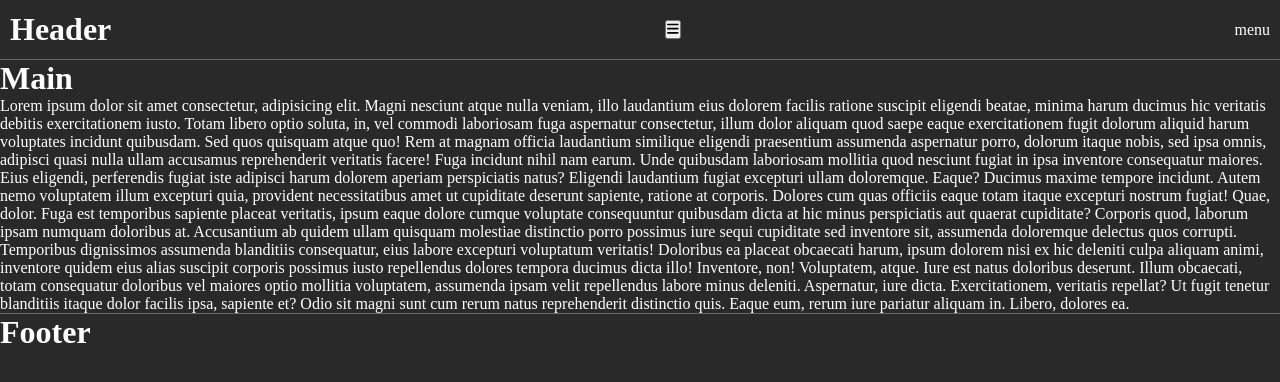
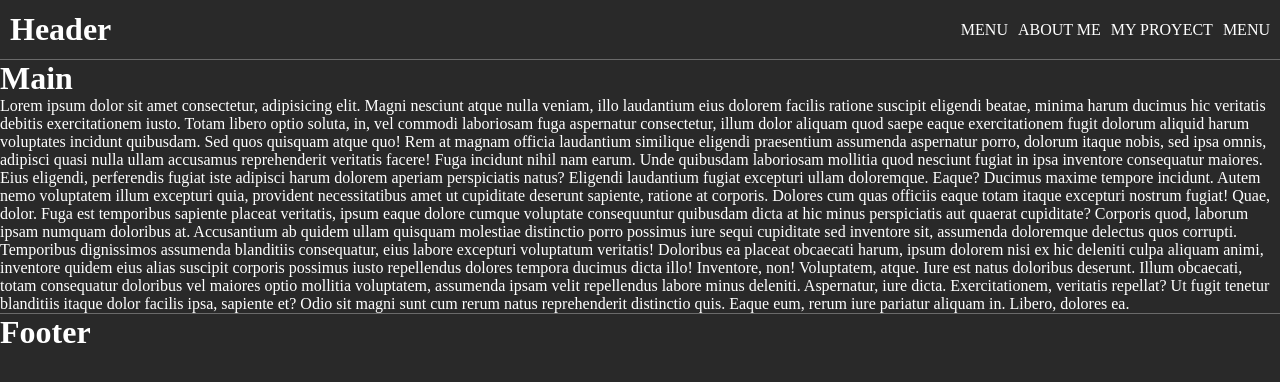
Before and after one commit to DanieleAntonaci/portfolio-personale, a Vue app: page / in a window 1280 px wide. Shown: the top 382 px of the page. Built offline with nearby package versions, Linux system fonts and the light colour scheme.

Commit message:
props menu header

```diff
--- a/index.html
+++ b/index.html
@@ -1,10 +1,10 @@
 <!DOCTYPE html>
-<html lang="en">
+<html lang="it">
   <head>
     <meta charset="UTF-8" />
     <link rel="icon" type="image/svg+xml" href="/vite.svg" />
     <meta name="viewport" content="width=device-width, initial-scale=1.0" />
-    <title>Vite + Vue</title>
+    <title>Daniele Antonaci-porfolio</title>
   </head>
   <body>
     <div id="app"></div>
--- a/src/components/HamburgerMenu.vue
+++ b/src/components/HamburgerMenu.vue
@@ -1,5 +1,8 @@
 <script>
 export default {
+    props: {
+        menuArray: Array,
+    },
     data() {
         return {
             menuShow: false,
@@ -10,15 +13,18 @@ export default {
 </script>
 
 <template>
-    <button @click="menuShow = !menuShow">
-        <font-awesome-icon  icon="fa-solid fa-bars" />
+    <div class="bars">
 
-    </button>
-    <ul v-if="menuShow" class="sideMenu">
-        <li>
-            menu
-        </li>
-    </ul>
+        <button @click="menuShow = !menuShow">
+            <font-awesome-icon  icon="fa-solid fa-bars" />
+
+        </button>
+        <ul v-show="menuShow" class="sideMenu">
+            <li v-for="(menuElem, indexMenu) in menuArray" :key="indexMenu">
+                <a :href="menuElem.link">{{ menuElem.title }}</a>
+            </li>
+        </ul>
+    </div>
 </template>
 
 <style scoped lang="scss">
@@ -34,4 +40,12 @@ export default {
     height: calc(100vh - 60px);
     width: 90%;
 }
+
+@media (min-width: 700px) {
+    .bars {
+        display: none;
+    }
+
+
+}
 </style>
--- a/src/components/Header.vue
+++ b/src/components/Header.vue
@@ -2,7 +2,34 @@
 import HamburgerMenu from './HamburgerMenu.vue';
 
 export default {
-    components: { HamburgerMenu }
+    components: { HamburgerMenu },
+
+    data() {
+        return {
+            headerMenu: [
+                {
+                    title: 'MENU',
+                    link: '#'
+
+                },
+                {
+                    title: 'ABOUT ME',
+                    link: '#'
+
+                },
+                {
+                    title: 'MY PROYECT',
+                    link: '#'
+
+                },
+                {
+                    title: 'MENU',
+                    link: '#'
+
+                },
+            ]
+        }
+    },
 }
 </script>
 
@@ -11,10 +38,10 @@ export default {
         <h1>
             Header
         </h1>
-        <HamburgerMenu class="bars"/>
-        <ul>
-            <li>
-                menu
+        <HamburgerMenu class="bars" :menuArray='headerMenu'/>
+        <ul class="extendedMenu">
+            <li v-for="(menuElem, indexMenu) in headerMenu" :key="indexMenu">
+                <a :href="menuElem.link">{{ menuElem.title }}</a>
             </li>
         </ul>
     </div>
@@ -38,18 +65,18 @@ export default {
     justify-content: space-between;
     align-items: center;
 
-    ul {
+    .extendedMenu {
         display: none;
     }
 
     @media (min-width: 700px) {
-        .bars {
-            display: none;
-        }
 
-        ul {
-            display: inline;
+        .extendedMenu {
+            display: flex;
 
+            li {
+                margin-left: 10px;
+            }
         }
 
     }
```
